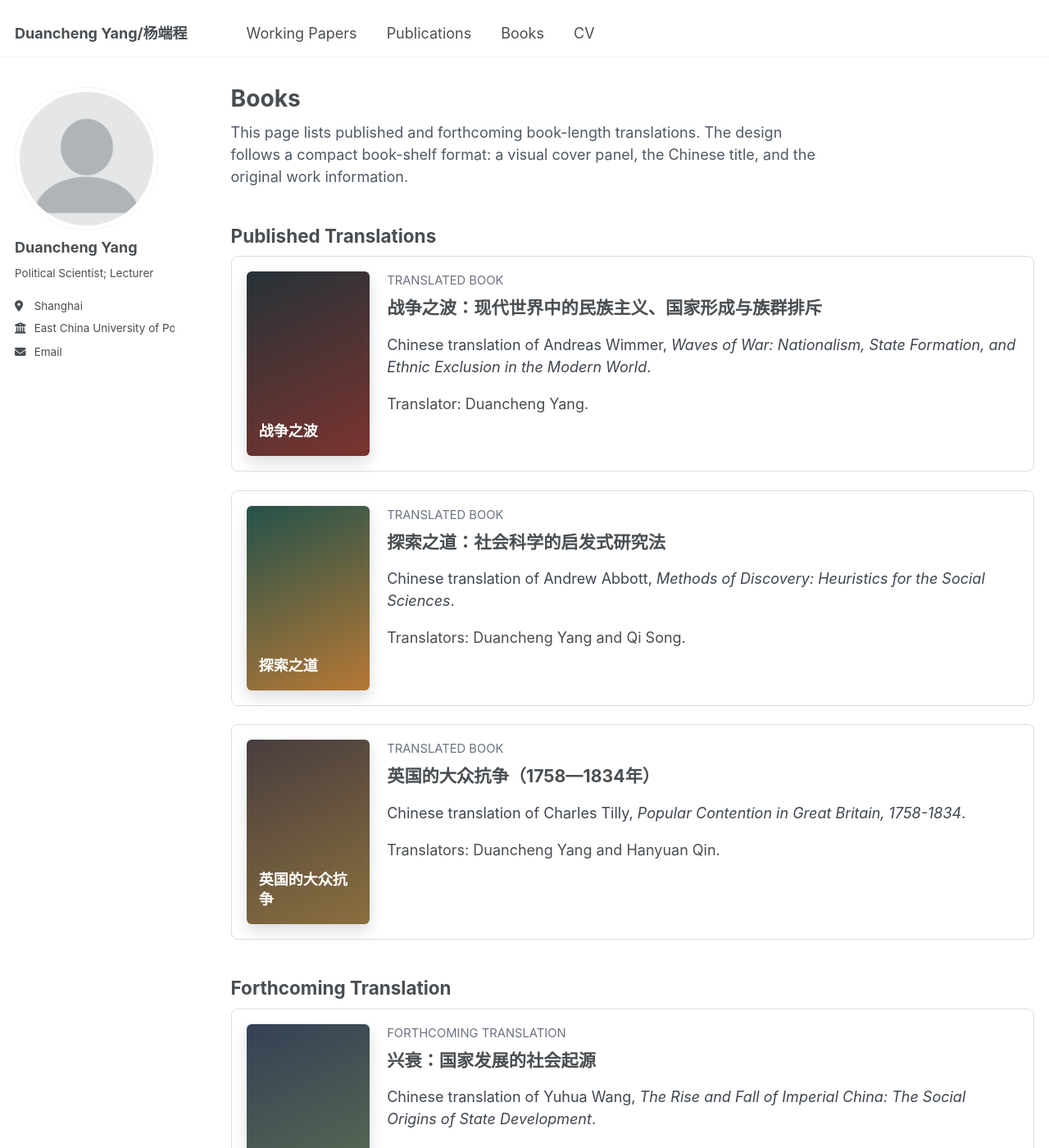
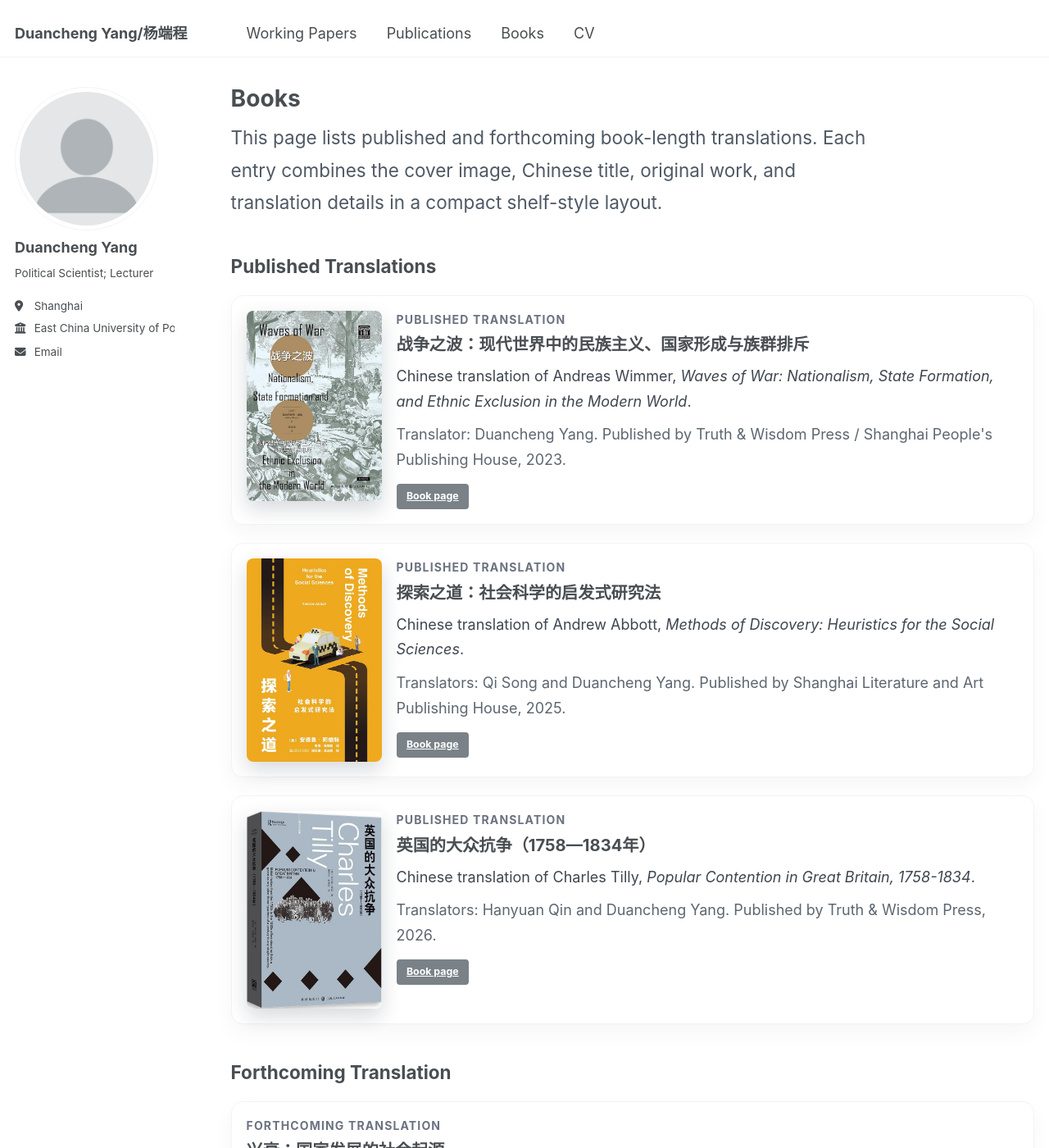
Before and after one commit to DCYeo/dcyeo.github.io, a Jekyll site: the page built from _pages/books.html, in a window 1280 px wide and 1400 px high. Shown: the whole window at 82% size. Built offline with Jekyll 4.4.1, drawn with Linux system fonts in a browser that asks for light colours.

Commit message:
Update academic website content pages

```diff
--- a/_includes/head/custom.html
+++ b/_includes/head/custom.html
@@ -11,6 +11,7 @@
 <link rel="icon" href="/images/favicon.ico"/>
 <meta name="theme-color" content="#ffffff"/>
 <link rel="stylesheet" href="{{ base_path }}/assets/css/academicons.css"/>
+<link rel="stylesheet" href="{{ base_path }}/assets/css/custom.css"/>
 
 
 <!-- Support for MatJax -->
--- a/_pages/books.html
+++ b/_pages/books.html
@@ -5,149 +5,60 @@ permalink: /books/
 author_profile: true
 ---
 
-<style>
-  .book-intro {
-    max-width: 720px;
-    margin: 0 0 1.6rem;
-    color: #4f5965;
-  }
-
-  .book-list {
-    display: grid;
-    gap: 1.25rem;
-  }
-
-  .book-entry {
-    display: grid;
-    grid-template-columns: minmax(118px, 150px) 1fr;
-    gap: 1.2rem;
-    align-items: stretch;
-    padding: 1rem;
-    border: 1px solid #d9dee3;
-    border-radius: 8px;
-    background: #fff;
-  }
-
-  .book-cover {
-    min-height: 210px;
-    aspect-ratio: 2 / 3;
-    border-radius: 6px;
-    padding: 1rem 0.85rem;
-    display: flex;
-    align-items: flex-end;
-    box-shadow: 0 8px 18px rgba(20, 28, 36, 0.15);
-    color: #fff;
-    font-weight: 700;
-    line-height: 1.35;
-  }
-
-  .book-cover span {
-    display: block;
-  }
-
-  .book-cover--war {
-    background: linear-gradient(155deg, #263238 0%, #7b342f 100%);
-  }
-
-  .book-cover--discovery {
-    background: linear-gradient(155deg, #24524a 0%, #b67835 100%);
-  }
-
-  .book-cover--contention {
-    background: linear-gradient(155deg, #483d3f 0%, #8a6f3d 100%);
-  }
-
-  .book-cover--forthcoming {
-    background: linear-gradient(155deg, #334155 0%, #5f6f52 100%);
-  }
-
-  .book-role {
-    margin: 0 0 0.35rem;
-    color: #6b7280;
-    font-size: 0.82rem;
-    text-transform: uppercase;
-  }
-
-  .book-entry h2 {
-    margin-top: 0;
-    margin-bottom: 0.55rem;
-    font-size: 1.18rem;
-  }
-
-  .book-entry p {
-    margin-bottom: 0.55rem;
-  }
-
-  .book-meta {
-    color: #3f4650;
-  }
-
-  @media (max-width: 640px) {
-    .book-entry {
-      grid-template-columns: 1fr;
-    }
-
-    .book-cover {
-      width: min(150px, 55%);
-      min-height: 210px;
-    }
-  }
-</style>
-
-<p class="book-intro">This page lists published and forthcoming book-length translations. The design follows a compact book-shelf format: a visual cover panel, the Chinese title, and the original work information.</p>
+<p class="page-intro page__lead">This page lists published and forthcoming book-length translations. Each entry combines the cover image, Chinese title, original work, and translation details in a compact shelf-style layout.</p>
 
 <h2>Published Translations</h2>
 
-<div class="book-list">
-  <article class="book-entry">
-    <div class="book-cover book-cover--war">
-      <span>战争之波</span>
-    </div>
-    <div>
-      <p class="book-role">Translated Book</p>
-      <h2>战争之波：现代世界中的民族主义、国家形成与族群排斥</h2>
-      <p class="book-meta">Chinese translation of Andreas Wimmer, <em>Waves of War: Nationalism, State Formation, and Ethnic Exclusion in the Modern World</em>.</p>
-      <p>Translator: Duancheng Yang.</p>
+<div class="entry-list">
+  <article class="entry-card entry-card--book">
+    <img class="entry-card__cover" src="{{ '/images/books/waves-of-war-chinese-cover.jpg' | relative_url }}" alt="《战争之波：现代世界中的民族主义、国家形成与族群排斥》书封" loading="lazy" decoding="async">
+    <div class="entry-card__body">
+      <p class="entry-card__eyebrow">Published Translation</p>
+      <h3 class="entry-card__title">战争之波：现代世界中的民族主义、国家形成与族群排斥</h3>
+      <p class="entry-card__meta">Chinese translation of Andreas Wimmer, <em>Waves of War: Nationalism, State Formation, and Ethnic Exclusion in the Modern World</em>.</p>
+      <p class="entry-card__notes">Translator: Duancheng Yang. Published by Truth &amp; Wisdom Press / Shanghai People's Publishing House, 2023.</p>
+      <div class="entry-card__links">
+        <a href="https://book.douban.com/subject/36531040/" class="btn btn--small">Book page</a>
+      </div>
     </div>
   </article>
 
-  <article class="book-entry">
-    <div class="book-cover book-cover--discovery">
-      <span>探索之道</span>
-    </div>
-    <div>
-      <p class="book-role">Translated Book</p>
-      <h2>探索之道：社会科学的启发式研究法</h2>
-      <p class="book-meta">Chinese translation of Andrew Abbott, <em>Methods of Discovery: Heuristics for the Social Sciences</em>.</p>
-      <p>Translators: Duancheng Yang and Qi Song.</p>
+  <article class="entry-card entry-card--book">
+    <img class="entry-card__cover" src="{{ '/images/books/methods-of-discovery-chinese-cover.jpg' | relative_url }}" alt="《探索之道：社会科学的启发式研究法》书封" loading="lazy" decoding="async">
+    <div class="entry-card__body">
+      <p class="entry-card__eyebrow">Published Translation</p>
+      <h3 class="entry-card__title">探索之道：社会科学的启发式研究法</h3>
+      <p class="entry-card__meta">Chinese translation of Andrew Abbott, <em>Methods of Discovery: Heuristics for the Social Sciences</em>.</p>
+      <p class="entry-card__notes">Translators: Qi Song and Duancheng Yang. Published by Shanghai Literature and Art Publishing House, 2025.</p>
+      <div class="entry-card__links">
+        <a href="https://book.douban.com/subject/37195799/" class="btn btn--small">Book page</a>
+      </div>
     </div>
   </article>
 
-  <article class="book-entry">
-    <div class="book-cover book-cover--contention">
-      <span>英国的大众抗争</span>
-    </div>
-    <div>
-      <p class="book-role">Translated Book</p>
-      <h2>英国的大众抗争（1758—1834年）</h2>
-      <p class="book-meta">Chinese translation of Charles Tilly, <em>Popular Contention in Great Britain, 1758-1834</em>.</p>
-      <p>Translators: Duancheng Yang and Hanyuan Qin.</p>
+  <article class="entry-card entry-card--book">
+    <img class="entry-card__cover" src="{{ '/images/books/popular-contention-great-britain-chinese-cover.jpg' | relative_url }}" alt="《英国的大众抗争（1758—1834年）》书封" loading="lazy" decoding="async">
+    <div class="entry-card__body">
+      <p class="entry-card__eyebrow">Published Translation</p>
+      <h3 class="entry-card__title">英国的大众抗争（1758—1834年）</h3>
+      <p class="entry-card__meta">Chinese translation of Charles Tilly, <em>Popular Contention in Great Britain, 1758-1834</em>.</p>
+      <p class="entry-card__notes">Translators: Hanyuan Qin and Duancheng Yang. Published by Truth &amp; Wisdom Press, 2026.</p>
+      <div class="entry-card__links">
+        <a href="https://book.douban.com/subject/37841580/" class="btn btn--small">Book page</a>
+      </div>
     </div>
   </article>
 </div>
 
 <h2>Forthcoming Translation</h2>
 
-<div class="book-list">
-  <article class="book-entry">
-    <div class="book-cover book-cover--forthcoming">
-      <span>兴衰</span>
-    </div>
-    <div>
-      <p class="book-role">Forthcoming Translation</p>
-      <h2>兴衰：国家发展的社会起源</h2>
-      <p class="book-meta">Chinese translation of Yuhua Wang, <em>The Rise and Fall of Imperial China: The Social Origins of State Development</em>.</p>
-      <p>Translator: Duancheng Yang.</p>
+<div class="entry-list">
+  <article class="entry-card entry-card--text-only">
+    <div class="entry-card__body">
+      <p class="entry-card__eyebrow">Forthcoming Translation</p>
+      <h3 class="entry-card__title">兴衰：国家发展的社会起源</h3>
+      <p class="entry-card__meta">Chinese translation of Yuhua Wang, <em>The Rise and Fall of Imperial China: The Social Origins of State Development</em>.</p>
+      <p class="entry-card__notes">Translator: Duancheng Yang.</p>
     </div>
   </article>
 </div>
--- /dev/null
+++ b/assets/css/custom.scss
@@ -0,0 +1,132 @@
+---
+---
+
+.home-intro,
+.page-intro {
+  max-width: 44rem;
+  margin: 0 0 1.5rem;
+  color: #4f5965;
+  line-height: 1.75;
+}
+
+.home-quicklinks {
+  margin-top: 1.5rem;
+}
+
+.home-quicklinks .feature__wrapper {
+  margin-bottom: 0;
+  border-bottom: 0;
+}
+
+.home-quicklinks .feature__item {
+  margin-bottom: 1rem;
+}
+
+.home-quicklinks .archive__item {
+  height: 100%;
+  padding: 1rem;
+  border: 1px solid var(--global-border-color);
+  border-radius: 14px;
+  background: var(--global-bg-color);
+  box-shadow: 0 10px 26px rgba(15, 23, 42, 0.04);
+}
+
+.home-quicklinks .archive__item-title {
+  margin-top: 0;
+  border-bottom: 0;
+  font-size: 1.12rem;
+}
+
+.home-quicklinks .archive__item-excerpt {
+  margin-top: 0.35rem;
+}
+
+.entry-list {
+  display: grid;
+  gap: 1.25rem;
+  margin: 1.2rem 0 2rem;
+}
+
+.entry-card {
+  display: grid;
+  gap: 1rem;
+  padding: 1rem;
+  border: 1px solid var(--global-border-color);
+  border-radius: 14px;
+  background: var(--global-bg-color);
+  box-shadow: 0 10px 26px rgba(15, 23, 42, 0.04);
+}
+
+.entry-card--book {
+  grid-template-columns: minmax(118px, 165px) 1fr;
+  align-items: start;
+}
+
+.entry-card--paper,
+.entry-card--publication,
+.entry-card--text-only {
+  grid-template-columns: 1fr;
+}
+
+.entry-card__body {
+  min-width: 0;
+}
+
+.entry-card__cover {
+  width: 100%;
+  max-width: 165px;
+  height: auto;
+  display: block;
+  border-radius: 8px;
+  box-shadow: 0 10px 24px rgba(15, 23, 42, 0.16);
+}
+
+.entry-card__eyebrow {
+  margin: 0 0 0.35rem;
+  color: #6b7280;
+  font-size: 0.78rem;
+  font-weight: 700;
+  letter-spacing: 0.08em;
+  text-transform: uppercase;
+}
+
+.entry-card__title {
+  margin: 0 0 0.6rem;
+  padding-bottom: 0;
+  border-bottom: 0;
+  line-height: 1.35;
+  font-size: 1.12rem;
+}
+
+.entry-card__meta {
+  margin: 0 0 0.55rem;
+  color: #3f4650;
+  line-height: 1.7;
+}
+
+.entry-card__notes {
+  margin: 0.1rem 0 0;
+  color: #5d6670;
+  line-height: 1.7;
+}
+
+.entry-card__links {
+  display: flex;
+  flex-wrap: wrap;
+  gap: 0.5rem;
+  margin-top: 0.75rem;
+}
+
+.entry-card__links .btn {
+  margin-bottom: 0;
+}
+
+@media (max-width: 640px) {
+  .entry-card--book {
+    grid-template-columns: 1fr;
+  }
+
+  .entry-card__cover {
+    width: min(165px, 62%);
+  }
+}
```
Also changed, not shown: _pages/about.md (+26 -4 lines), _pages/publications.html (+28 -8 lines), _pages/working-papers.md (+25 -9 lines), images/books/methods-of-discovery-chinese-cover.jpg (added), images/books/popular-contention-great-britain-chinese-cover.jpg (added), images/books/waves-of-war-chinese-cover.jpg (added).
